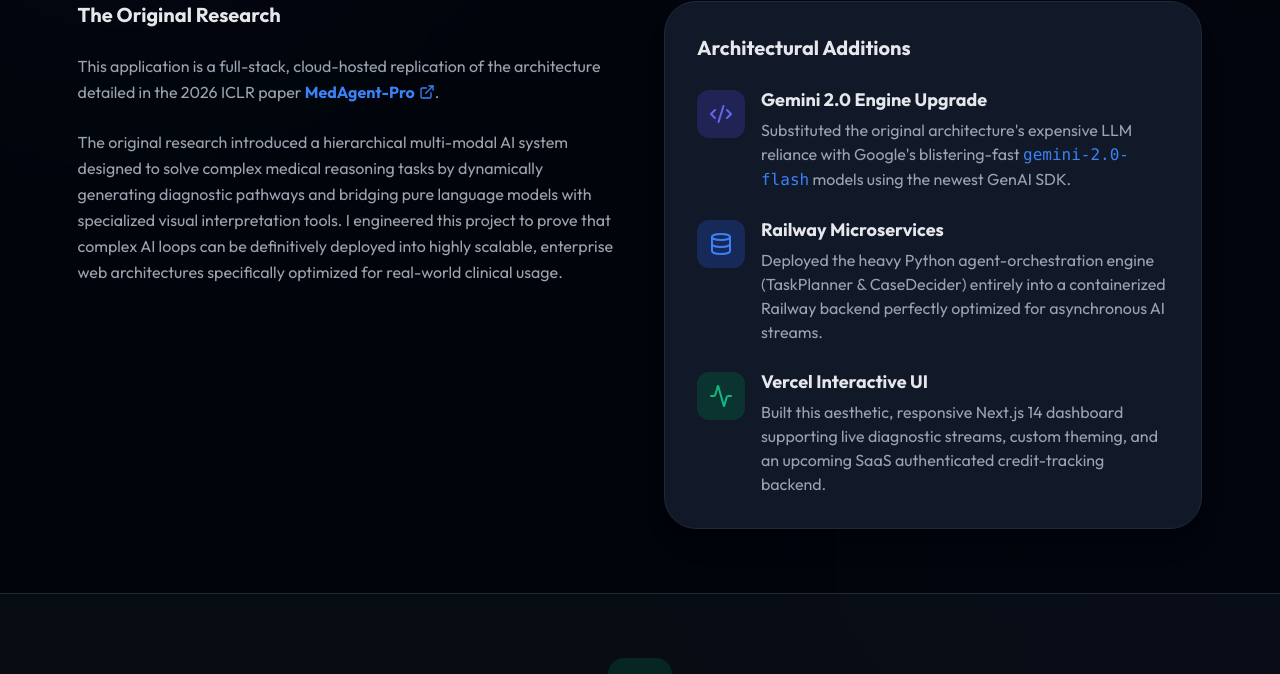
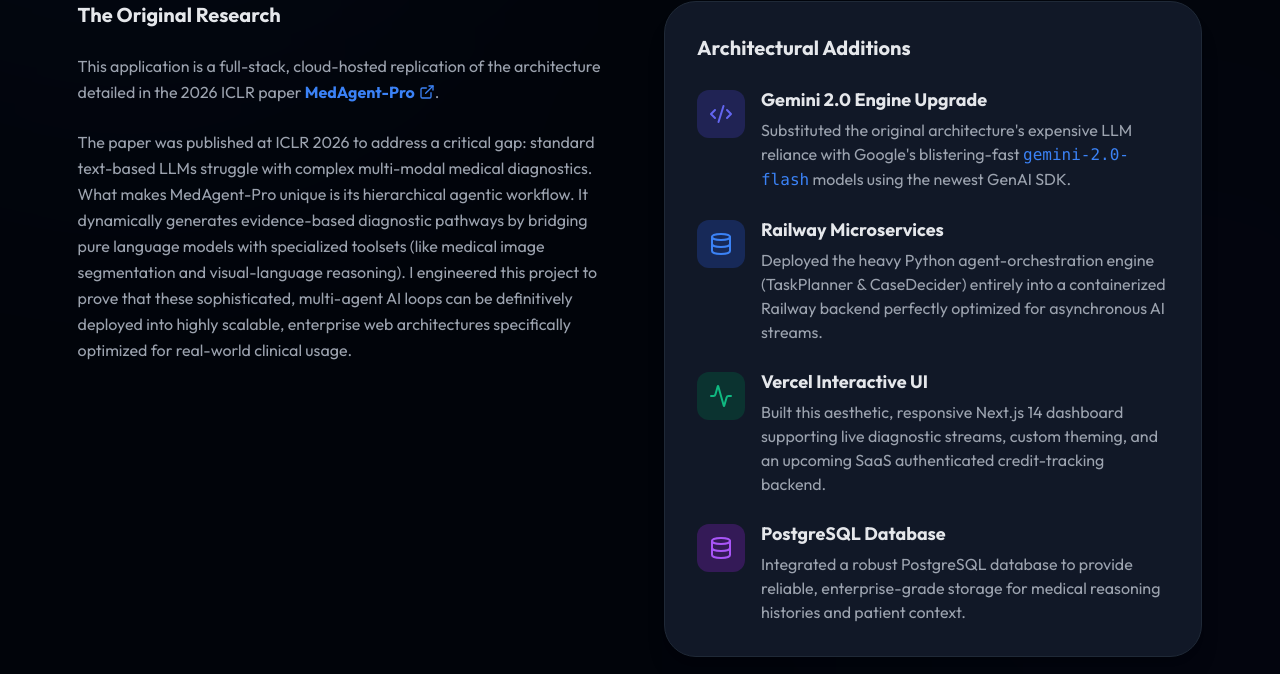
Before and after one commit to aditisharma132/medagent-pro-agentic, a Next.js app in the folder frontend/: page / in a window 1280 px wide. Shown: the part 1077-1751 px from the top of the page. Built offline with nearby package versions, Linux system fonts and the light colour scheme; no server answers.

Commit message:
Update About section with PostgreSQL and MedAgent-Pro research details

```diff
--- a/frontend/app/page.tsx
+++ b/frontend/app/page.tsx
@@ -243,7 +243,7 @@
                                 This application is a full-stack, cloud-hosted replication of the architecture detailed in the 2026 ICLR paper <a href="https://arxiv.org/html/2503.18968v2" target="_blank" rel="noreferrer" className="text-blue-500 hover:underline font-bold inline-flex items-center transition-colors">MedAgent-Pro <ExternalLink size={16} className="ml-1" /></a>.
                             </p>
                             <p className={`leading-relaxed text-base ${isDark ? 'text-gray-400' : 'text-gray-600'}`}>
-                                The original research introduced a hierarchical multi-modal AI system designed to solve complex medical reasoning tasks by dynamically generating diagnostic pathways and bridging pure language models with specialized visual interpretation tools. I engineered this project to prove that complex AI loops can be definitively deployed into highly scalable, enterprise web architectures specifically optimized for real-world clinical usage.
+                                The paper was published at ICLR 2026 to address a critical gap: standard text-based LLMs struggle with complex multi-modal medical diagnostics. What makes MedAgent-Pro unique is its hierarchical agentic workflow. It dynamically generates evidence-based diagnostic pathways by bridging pure language models with specialized toolsets (like medical image segmentation and visual-language reasoning). I engineered this project to prove that these sophisticated, multi-agent AI loops can be definitively deployed into highly scalable, enterprise web architectures specifically optimized for real-world clinical usage.
                             </p>
                         </div>
 
@@ -275,6 +275,15 @@
                                     <div>
                                         <strong className={`block mb-1 text-lg ${isDark ? 'text-gray-200' : 'text-gray-800'}`}>Vercel Interactive UI</strong>
                                         <p>Built this aesthetic, responsive Next.js 14 dashboard supporting live diagnostic streams, custom theming, and an upcoming SaaS authenticated credit-tracking backend.</p>
+                                    </div>
+                                </li>
+                                <li className="flex items-start gap-4">
+                                    <div className={`p-3 rounded-xl mt-1 shrink-0 ${isDark ? 'bg-purple-900/50' : 'bg-purple-100'}`}>
+                                        <Database size={24} className="text-purple-500" />
+                                    </div>
+                                    <div>
+                                        <strong className={`block mb-1 text-lg ${isDark ? 'text-gray-200' : 'text-gray-800'}`}>PostgreSQL Database</strong>
+                                        <p>Integrated a robust PostgreSQL database to provide reliable, enterprise-grade storage for medical reasoning histories and patient context.</p>
                                     </div>
                                 </li>
                             </ul>
```
